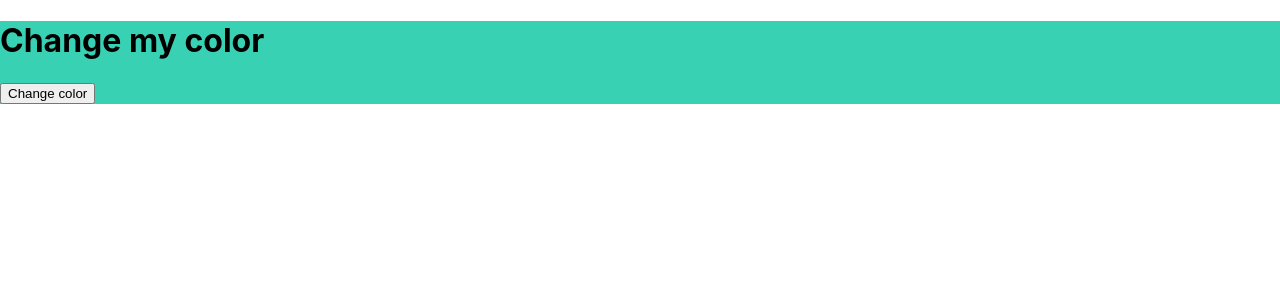
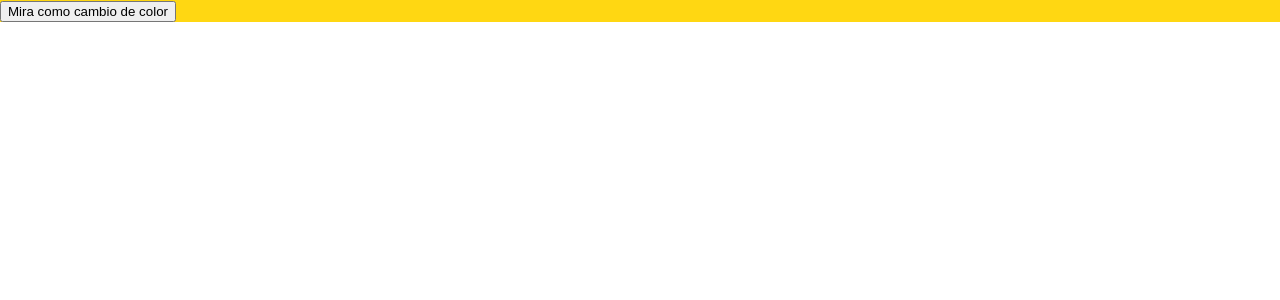
Before and after one commit to bulmaroarellano/React-for-Internationalization, a React (Create React App) app: page / in a window 1280 px wide. Shown: the top 300 px of the page. Built offline with nearby package versions, Linux system fonts and the light colour scheme.

Commit message:
Toggle and Mood components added. Props and state in React. Resume about State is added

```diff
--- a/package.json
+++ b/package.json
@@ -9,6 +9,7 @@
     "react": "^18.2.0",
     "react-dom": "^18.2.0",
     "react-scripts": "5.0.1",
+    "sass": "^1.55.0",
     "web-vitals": "^2.1.4"
   },
   "scripts": {
--- a/src/components/Codecademy/components/Toggle/Toggle.jsx
+++ b/src/components/Codecademy/components/Toggle/Toggle.jsx
@@ -1,30 +1,42 @@
 import React from 'react';
-
-const green = '#39D1B4';
+ const green = '#39D1B4';
 const yellow = '#FFD712';
 
-export class Toggle extends React.Component {
-  constructor(props){
-    super(props);
-    this.state={color:green};
-    this.changeColor = this.changeColor.bind(this);
+/*
+  Proceso general de gestion del estado:
+
+  1.- Agregar el constructor
+  2.- Inicializar el estado this.state={ name: 'Bulmaro'};
+  3.- this.handleEventFunction = this.handleEventFunction.bind(this);
+  4.- hadleEventFunction(){
+        Accedemos a la variable o propiedad del esttado a modificar con this.state.name
+      }
+  5.- Actualizamos el estado   this.setState({name: newName})
+  6.- En el render:
+      .- Accedemos al estado con this.state.name,
+      .- Actualizamos el estado llamando a handleEventFunction() al dispararse un evento, onClick por ejemplo
+*/
+
+export  class Toggle extends React.Component {
+
+  constructor (props){
+  super(props);
+  this.state= {color: yellow};
+  this.changeColor=this.changeColor.bind(this);
   }
 
+
   changeColor(){
-    console.log("oli");
-    const newColor = this.state.color == green ? yellow:green;
-    this.setState({color:newColor});
+    const newColor = this.state.color == yellow ? green : yellow;
+    this.setState({color: newColor});
   }
   render() {
     return (
-      <div style={{background: this.state.color}}>
-        <h1>
-          Change my color
-        </h1>
-        <button onClick={this.changeColor}>
-         Change color
-      </button>
-      </div>
-    );
+      <React.Fragment>
+        <div style={{ backgroundColor: this.state.color }}>
+          <button onClick={this.changeColor}>Mira como cambio de color</button>
+          </div>
+      </React.Fragment>
+    )
   }
 }
--- a/src/components/Codecademy/components/Toggle/Toggle.scss
+++ b/src/components/Codecademy/components/Toggle/Toggle.scss
@@ -1,3 +1,5 @@
 .Toggle {
-
+  display:flex;
+  justify-content: center;
+  align-content: center;
 }
```
Also changed, not shown: 1 other file (tests, documents, lock files or other folders).
